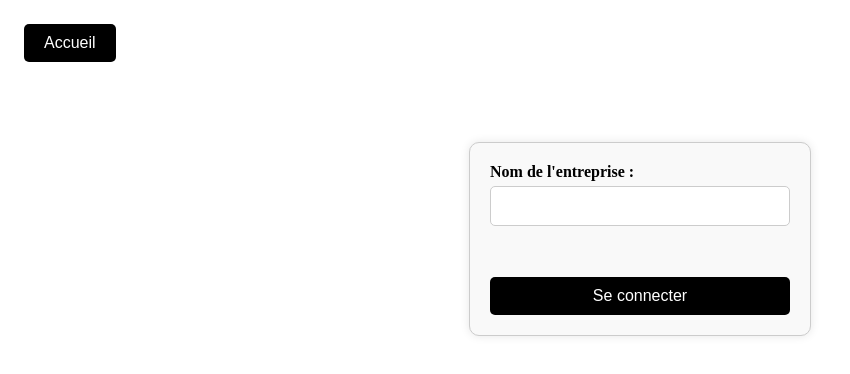
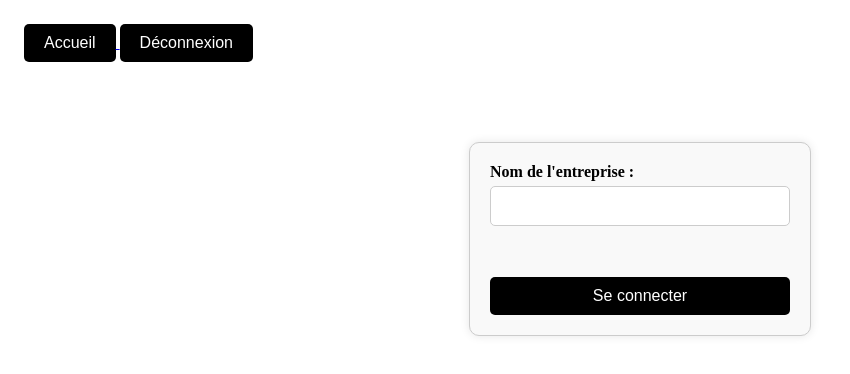
Before and after one commit to isf-so/isf.portfolio, a plain HTML site: page pages/partenariat.html in a window 1280 px wide. Shown: the whole page, without its empty margins (0-850 px from the left). Drawn offline with Linux system fonts and the light colour scheme.

Commit message:
Update partenariat.html

```diff
--- a/pages/partenariat.html
+++ b/pages/partenariat.html
@@ -13,6 +13,11 @@
         <a href="../index.html">
             <button>
                 Accueil
+            </button>
+        </a>
+        <a href="partenariat.html">
+            <button>
+                Déconnexion
             </button>
         </a>
     </header>
```
